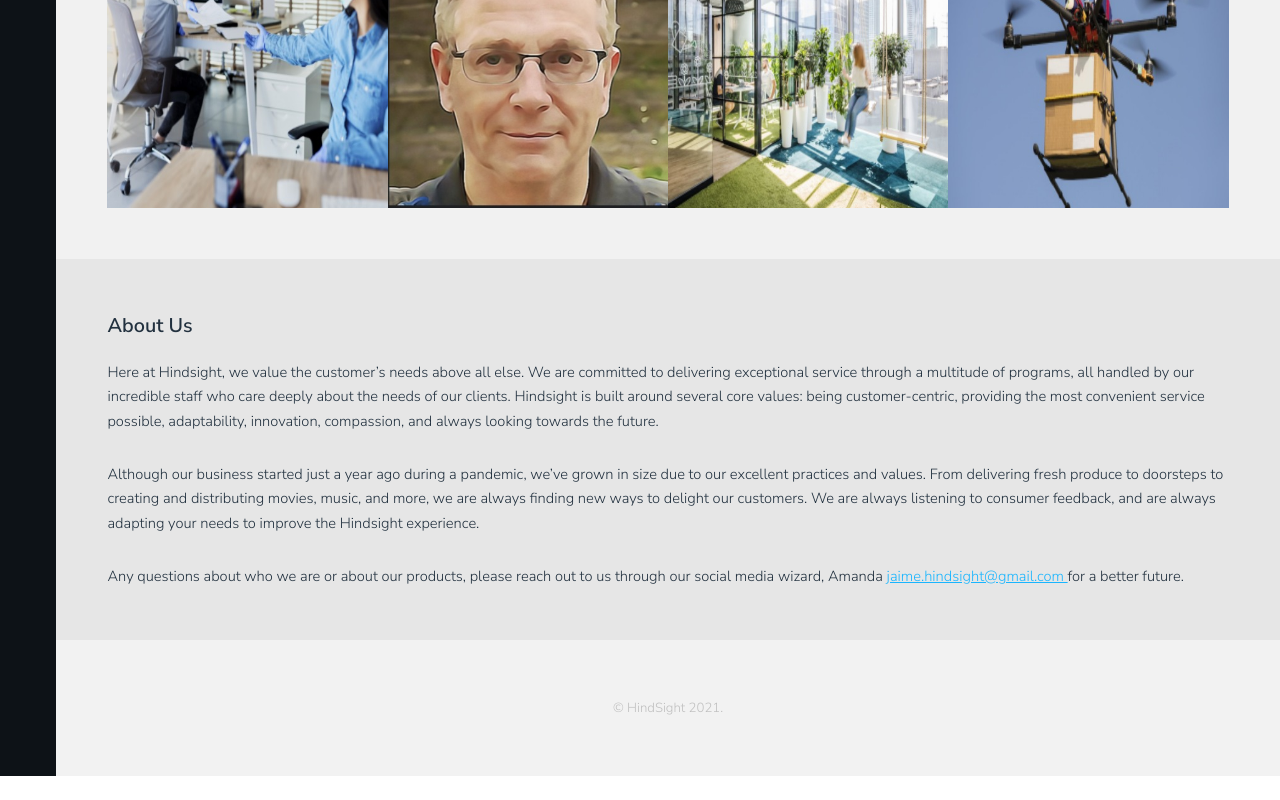
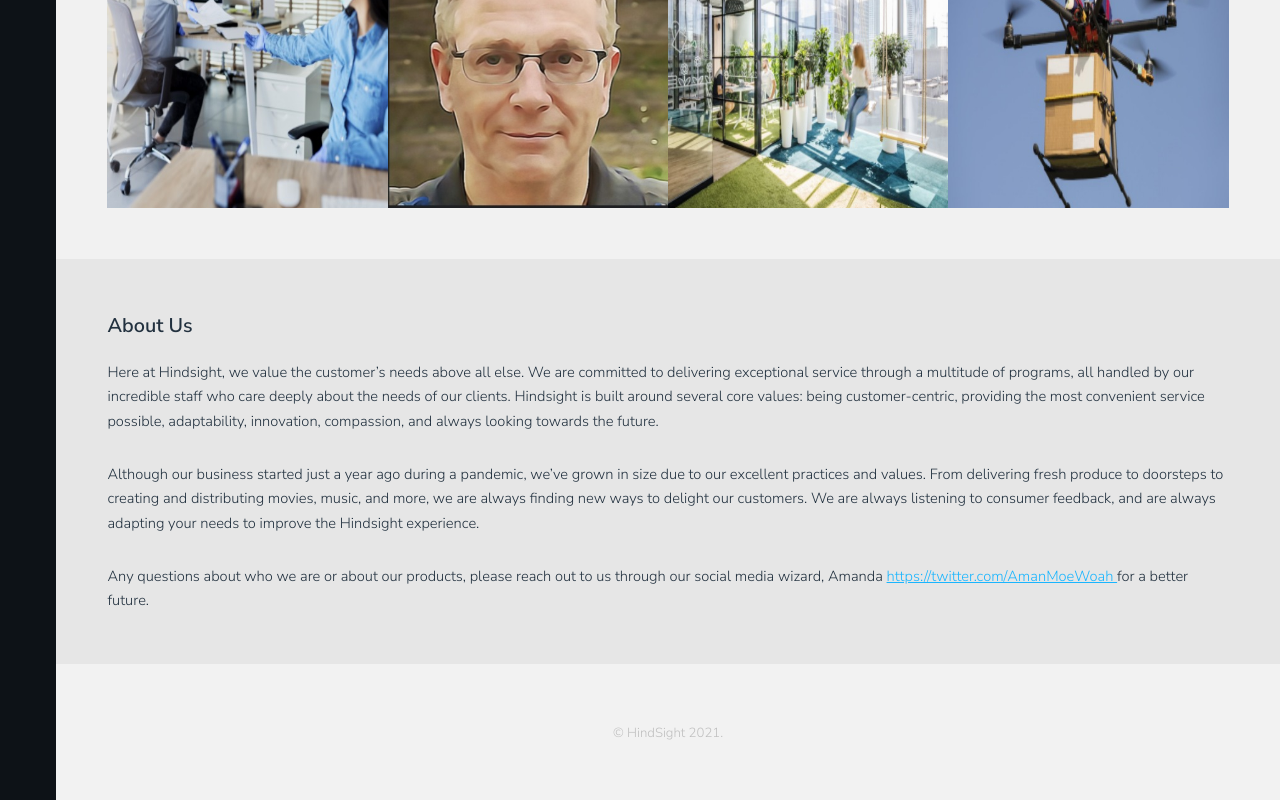
Before and after one commit to 75pearsinabunch/ARTG134, a plain HTML site: page gallery.html in a window 1280 px wide. Shown: the part 821-1621 px from the top of the page. Before the commit the page ends 1597 px from the top, so only its background shows below. Drawn offline with Linux system fonts and the light colour scheme.

Commit message:
Update gallery.html

```diff
--- a/gallery.html
+++ b/gallery.html
@@ -108,7 +108,7 @@
 							Hindsight experience. </p>
 						<p id="bio_id">Any questions about who we are or about our products,
 							please reach out to us through our social media wizard, Amanda
-							<a href=" https://twitter.com/AmanMoeWoah">jaime.hindsight@gmail.com
+							<a href=" https://twitter.com/AmanMoeWoah">https://twitter.com/AmanMoeWoah
 							</a> for a better future.</p>
 
 						</div>
```
